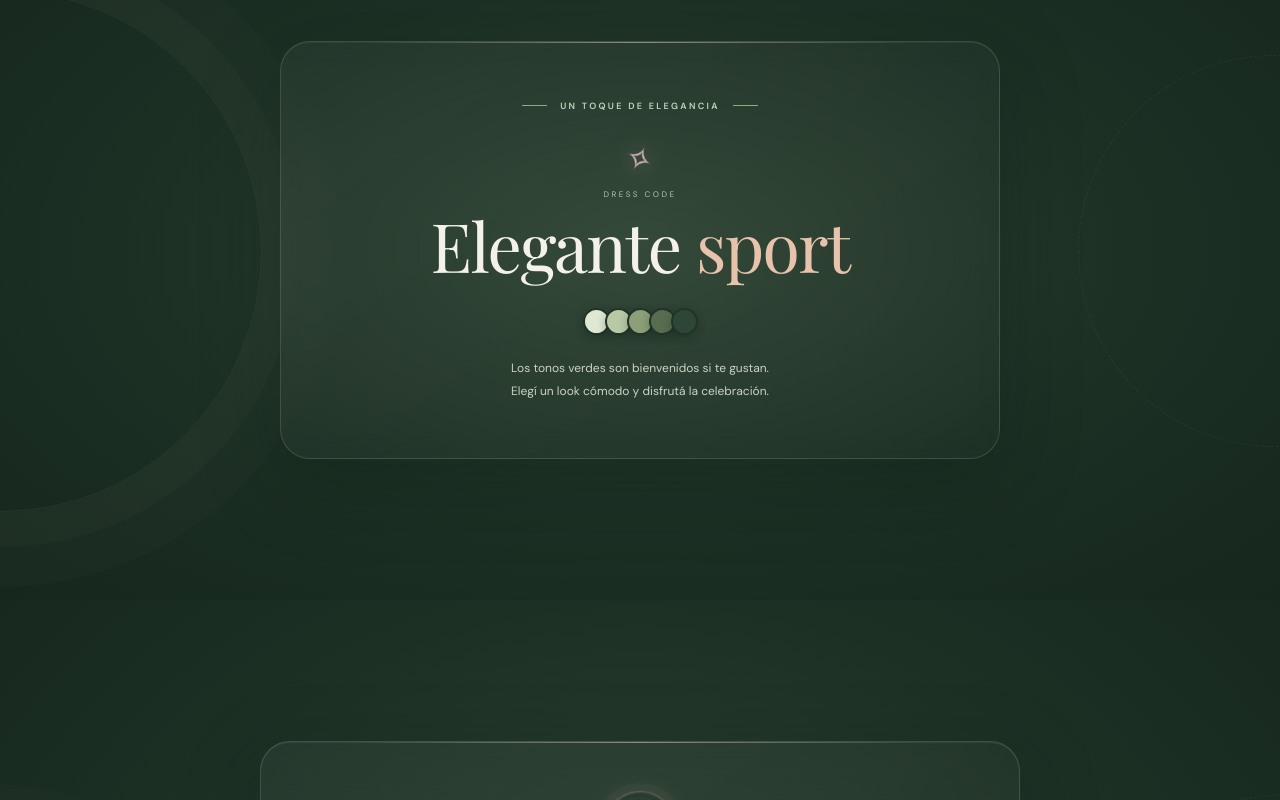
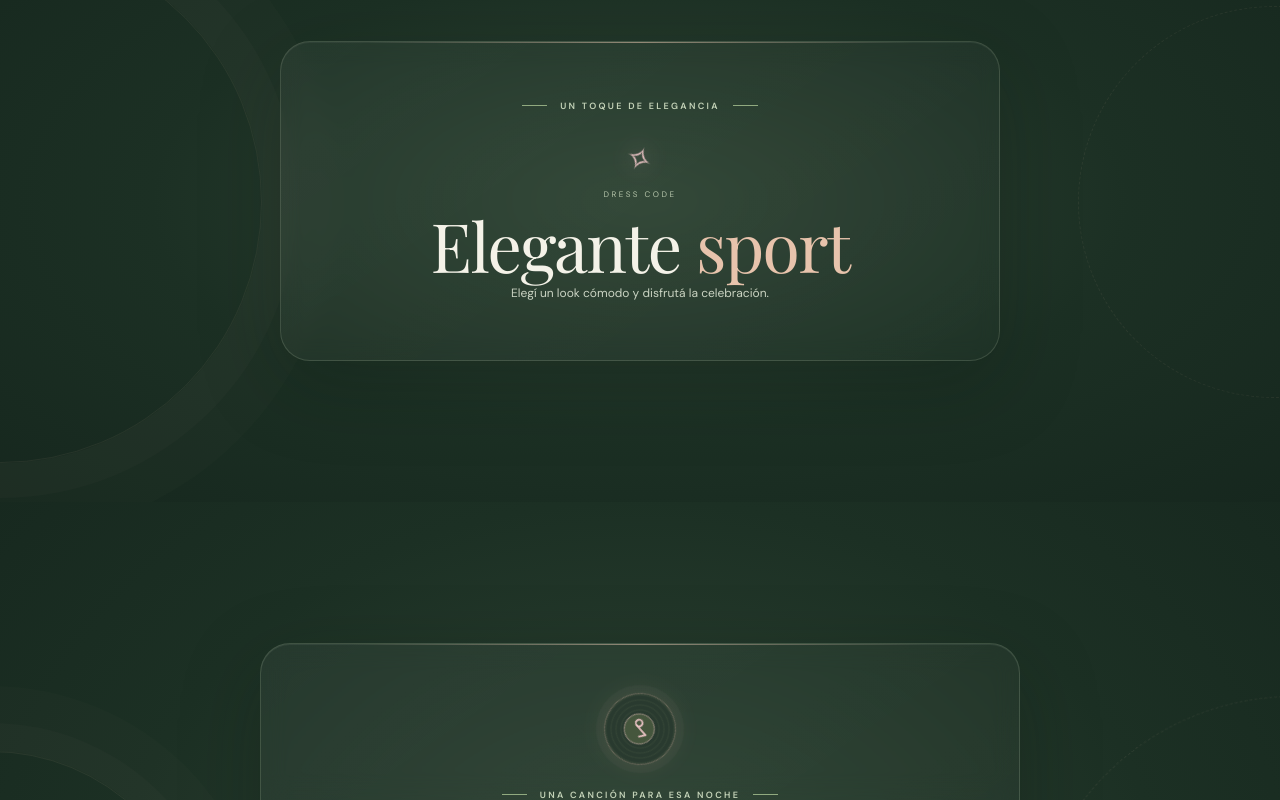
Before and after one commit to ulifarias7/casamientodiegoygery, a React (Vite) app: page / in a window 1280 px wide. Shown: the part 4355-5155 px from the top of the page. Built offline with nearby package versions, Linux system fonts and the light colour scheme; a web font is replaced by a local one.

Commit message:
modificaciones

```diff
--- a/src/App.jsx
+++ b/src/App.jsx
@@ -166,8 +166,7 @@ function App() {
         <div className="dress-code-mark" aria-hidden="true">✧</div>
         <p className="dress-code-label">DRESS CODE</p>
         <h2>Elegante <em>sport</em></h2>
-        <div className="green-palette" aria-label="Tonos verdes sugeridos"><span/><span/><span/><span/><span/></div>
-        <p className="dress-code-note">Los tonos verdes son bienvenidos si te gustan.<br/>Elegí un look cómodo y disfrutá la celebración.</p>
+        <p className="dress-code-note">Elegí un look cómodo y disfrutá la celebración.</p>
       </div>
     </section>
 
```
